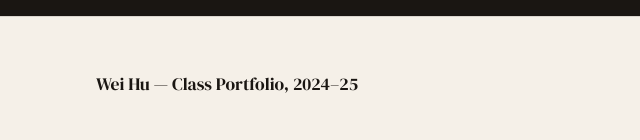
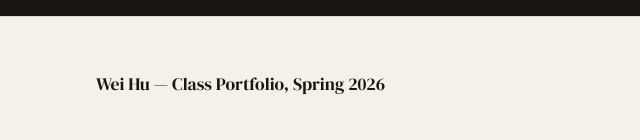
Before and after one commit to wh2631-cpu/wh2631-cpu.githun.io, a plain HTML site: page index.html in a window 1280 px wide. Shown: the part 9364-9504 px from the top of the page, 0-640 px from the left. Drawn offline with Linux system fonts and the light colour scheme.

Commit message:
Add files via upload

```diff
--- a/index.html
+++ b/index.html
@@ -870,7 +870,7 @@
 
 <!-- FOOTER -->
 <footer>
-  <div class="footer-name">Wei Hu — Class Portfolio, 2024–25</div>
+  <div class="footer-name">Wei Hu — Class Portfolio, Spring 2026</div>
   <div class="footer-info">
     Team 3 · Section 22<br>
     Pandemic Preparedness &amp; Remote Resilience for Critical Infrastructure Workers
```
